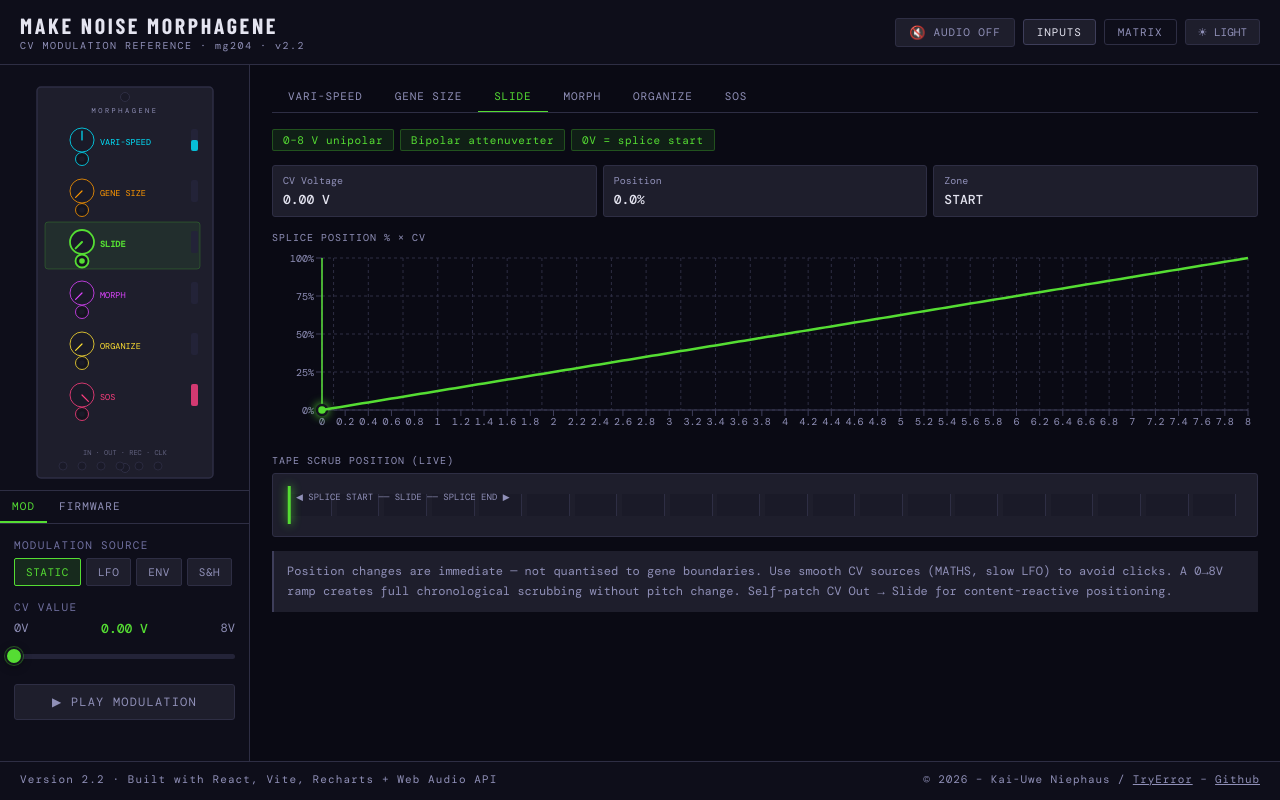
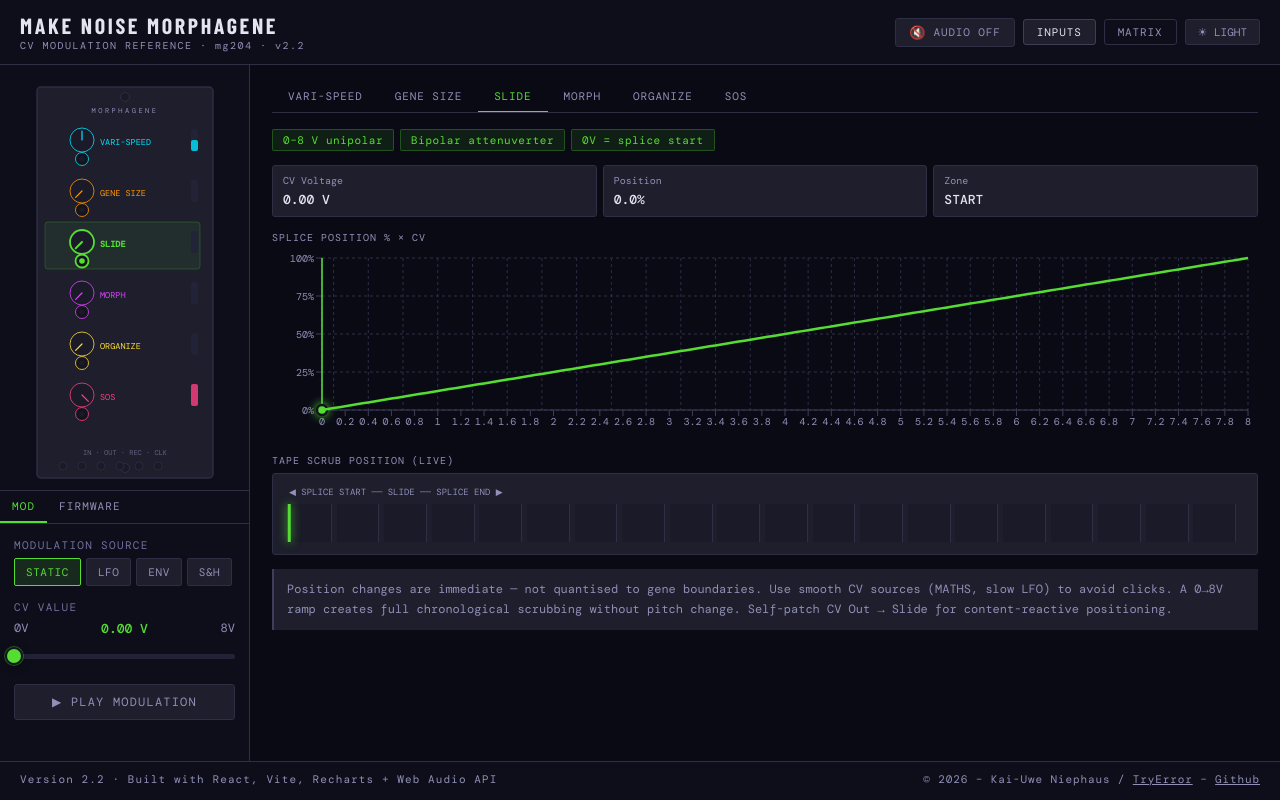
Before and after one commit to KaiNiephaus/Morphagene-CVMod-Reference, a React (Vite) app in the folder morphagene-cv2/: page / in a window 1280 px wide. Both pictures are taken after a click on the button "SLIDE". Built offline with nearby package versions, Linux system fonts and the light colour scheme; a web font is replaced by a local one.

Commit message:
Update: Slide Panel

```diff
--- a/morphagene-cv2/src/App.jsx
+++ b/morphagene-cv2/src/App.jsx
@@ -155,7 +155,7 @@
         <div style={{ padding: "20px 24px", overflowY: "auto", flex: 1, minHeight: 0, display: "flex", flexDirection: "column" }}>
           <InteractionMatrix
             onSelect={id => { setActiveId(id); setView("charts") }}
-            getColor={getColor} T={T}
+            getColor={getColor} T={T} isDark={isDark}
           />
         </div>
       ) : (
--- a/morphagene-cv2/src/components/InteractionMatrix.jsx
+++ b/morphagene-cv2/src/components/InteractionMatrix.jsx
@@ -3,12 +3,23 @@
 import { MATRIX_CELLS } from "../data/matrixCells.js"
 import { MF } from "../theme.js"
 
-const LEVEL_STYLE = [
+const LEVEL_DARK = [
   null,
-  { bg: "#1a1a36", bd: "#33335a", col: "#8888cc" },
-  { bg: "#1a2e1a", bd: "#2a4a2a", col: "#88bb88" },
-  { bg: "#2a1a36", bd: "#4a2a5a", col: "#cc88ff" },
+  { bg: "#1a1a36", bgH: "#252550", bd: "#33335a", col: "#8888cc" },
+  { bg: "#1a2e1a", bgH: "#243e24", bd: "#2a4a2a", col: "#88bb88" },
+  { bg: "#2a1a36", bgH: "#3a2050", bd: "#4a2a5a", col: "#cc88ff" },
 ]
+const LEVEL_LIGHT = [
+  null,
+  // Subtle — neutral lavender wash, matches theme surface tones
+  { bg: "#e4e2f0", bgH: "#d4d2e2", bd: "#aeacd0", col: "#5555a0" },
+  // Productive — muted green, derived from LIGHT_COLORS.slide (#206e20)
+  { bg: "#e0eae0", bgH: "#cddacd", bd: "#96b496", col: "#206e20" },
+  // High Synergy — muted purple, derived from LIGHT_COLORS.morph (#7700bb)
+  { bg: "#e8e0f2", bgH: "#d8d0e4", bd: "#ac96cc", col: "#7700bb" },
+]
+
+const getLevelStyle = isDark => isDark ? LEVEL_DARK : LEVEL_LIGHT
 
 const LABEL_COL = 64
 const CELL_W    = 64
@@ -22,8 +33,9 @@
   return MATRIX_CELLS[key1] || MATRIX_CELLS[key2] || null
 }
 
-export function InteractionMatrix({ onSelect, getColor, T }) {
+export function InteractionMatrix({ onSelect, getColor, T, isDark = true }) {
   const [hovered, setHovered] = useState(null)
+  const LEVEL_STYLE = getLevelStyle(isDark)
 
   return (
     <div style={{ display: "flex", flexDirection: "column", flex: 1, height: "100%" }}>
@@ -107,7 +119,7 @@
                           onTouchStart={e => { e.preventDefault(); setHovered(hk) }}
                           style={{
                             width: 64, height: 44, borderRadius: 3, cursor: "pointer",
-                            background: isH ? ls.bg + "cc" : ls.bg,
+                            background: isH ? ls.bgH : ls.bg,
                             border: `1px solid ${isH ? ls.col : ls.bd}`,
                             display: "flex", alignItems: "center", justifyContent: "center",
                             transition: "all 0.1s",
--- a/morphagene-cv2/src/components/inputs/SlidePanel.jsx
+++ b/morphagene-cv2/src/components/inputs/SlidePanel.jsx
@@ -34,22 +34,35 @@
     </ResponsiveContainer>
     <ChartTitle T={T}>Tape Scrub Position (live)</ChartTitle>
     <div style={{ background: T.surface2, border: `1px solid ${T.border}`, borderRadius: 3, padding: "12px 16px", marginBottom: 4 }}>
+      <div style={{ fontFamily: MF, fontSize: 9, color: T.muted, marginBottom: 6 }}>
+        ◀ SPLICE START —— SLIDE —— SPLICE END ▶
+      </div>
       <div style={{ position: "relative", height: 38 }}>
-        {Array.from({ length: 20 }, (_, i) => (
-          <div key={i} style={{
-            position: "absolute", left: `${i * 5}%`, top: 8, bottom: 8, width: "4.5%",
-            background: i < Math.floor(clamp(cv, 0, 8) / 8 * 20) ? T.surface : T.dim,
-            borderRight: `1px solid ${T.border}`,
-          }} />
-        ))}
+        {Array.from({ length: 20 }, (_, i) => {
+          const posN      = clamp(cv, 0, 8) / 8          // 0–1
+          const cellStart = i / 20
+          const cellEnd   = (i + 1) / 20
+          let bg
+          if (posN >= cellEnd) {
+            bg = col + "22"
+          } else if (posN <= cellStart) {
+            bg = T.dim
+          } else {
+            const pct = ((posN - cellStart) / (1 / 20) * 100).toFixed(1)
+            bg = `linear-gradient(90deg, ${col}22 ${pct}%, ${T.dim} ${pct}%)`
+          }
+          return (
+            <div key={i} style={{
+              position: "absolute", left: `${i * 5}%`, top: 0, bottom: 0, width: "4.5%",
+              background: bg, borderRight: `1px solid ${T.border}`,
+            }} />
+          )
+        })}
         <div style={{
           position: "absolute", left: `${pos}%`, top: 0, bottom: 0,
           width: 2.5, background: col, boxShadow: `0 0 10px ${col}`,
           transform: "translateX(-50%)", transition: "left 0.04s linear",
         }} />
-        <div style={{ position: "absolute", top: 5, left: 7, fontFamily: MF, fontSize: 9, color: T.muted }}>
-          ◀ SPLICE START ——  SLIDE ——  SPLICE END ▶
-        </div>
       </div>
     </div>
     <Note T={T}>Position changes are immediate — not quantised to gene boundaries. Use smooth CV sources (MATHS, slow LFO) to avoid clicks. A 0→8V ramp creates full chronological scrubbing without pitch change. Self-patch CV Out → Slide for content-reactive positioning.</Note>
```
